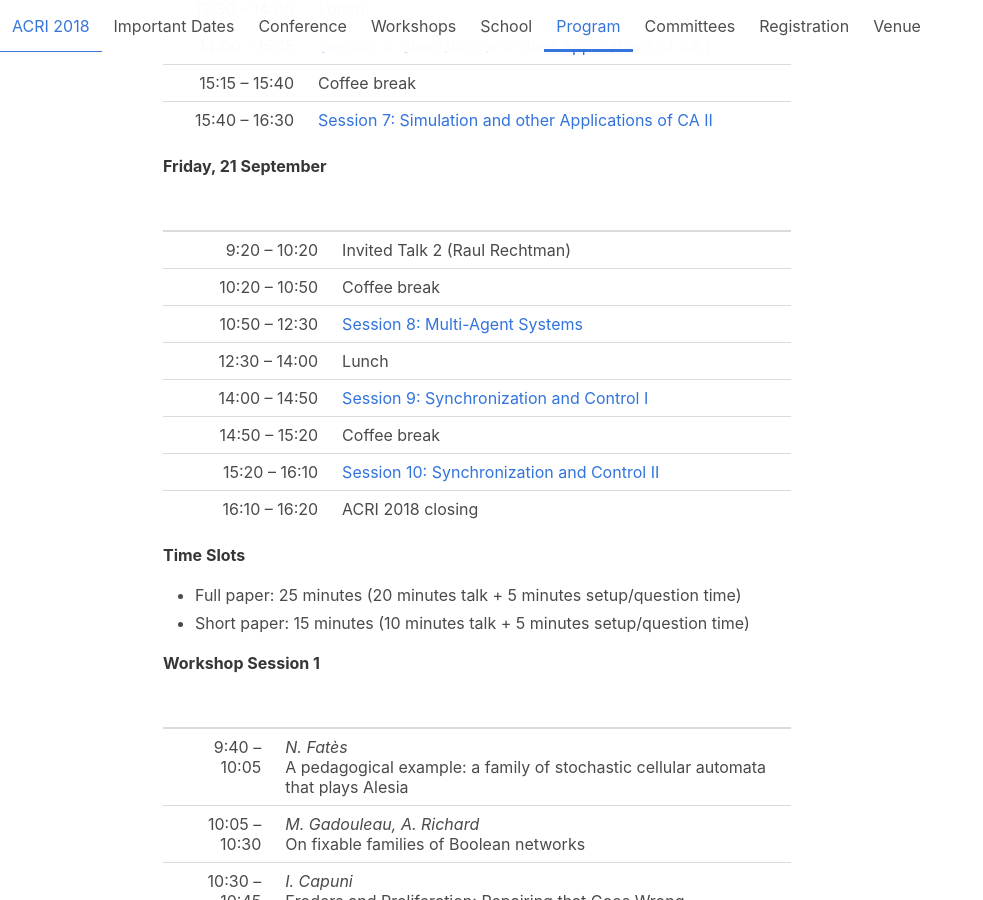
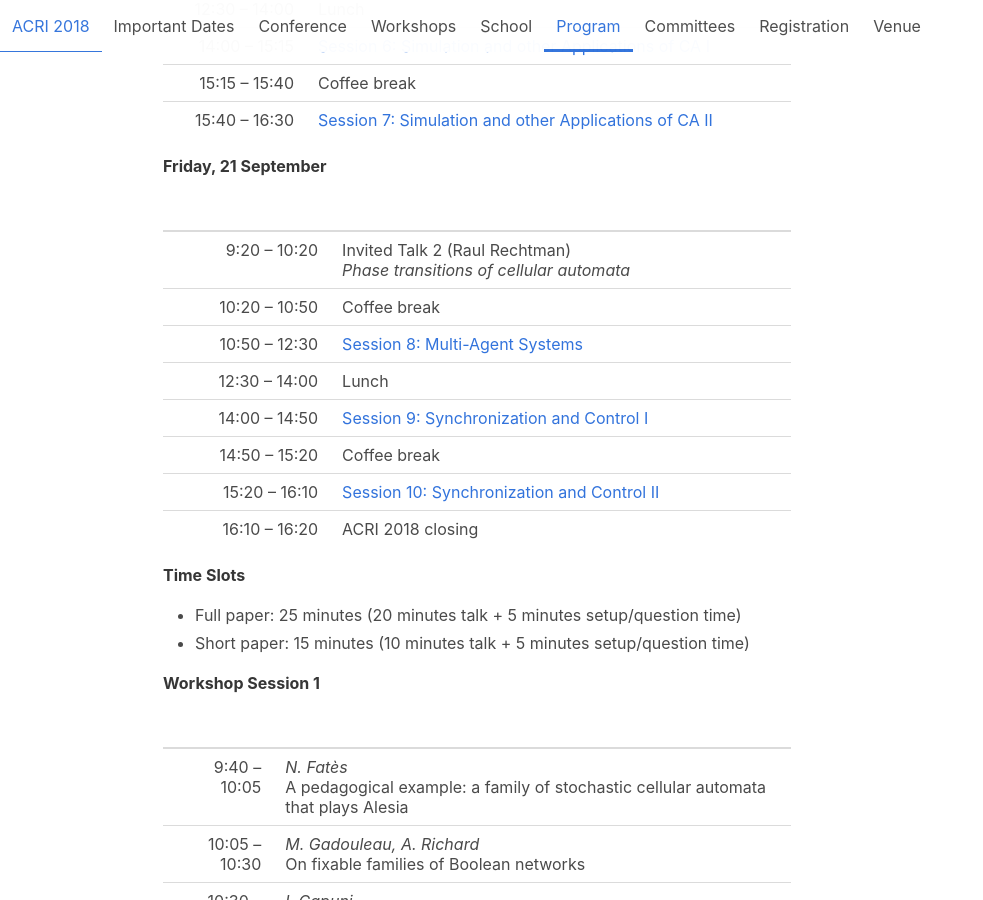
Before and after one commit to acri2018/acri2018.github.io, a Jekyll site: the page built from program.md, in a window 1280 px wide and 900 px high, scrolled down 1797 px. Shown: the whole window, without its empty margins (0-983 px from the left). Built offline with Jekyll 4.4.1, drawn with Linux system fonts in a browser that asks for light colours.

Commit message:
Updated invited talk title

```diff
--- a/program.md
+++ b/program.md
@@ -47,16 +47,16 @@ For the [school program](/school#schedule) see the [here](/school#schedule).
 
 **Friday, 21 September**
 
-|               |                                                        |
-|--------------:|:-------------------------------------------------------|
-|  9:20 – 10:20 | Invited Talk 2 (Raul Rechtman)                         |
-| 10:20 – 10:50 | Coffee break                                           |
-| 10:50 – 12:30 | [Session 8: Multi-Agent Systems](#main-8)              |
-| 12:30 – 14:00 | Lunch                                                  |
-| 14:00 – 14:50 | [Session 9: Synchronization and Control I](#main-9)    |
-| 14:50 – 15:20 | Coffee break                                           |
-| 15:20 – 16:10 | [Session 10: Synchronization and Control II](#main-10) |
-| 16:10 – 16:20 | ACRI 2018 closing                                      |
+|               |                                                                              |
+|--------------:|:-----------------------------------------------------------------------------|
+|  9:20 – 10:20 | Invited Talk 2 (Raul Rechtman) <br> _Phase transitions of cellular automata_ |
+| 10:20 – 10:50 | Coffee break                                                                 |
+| 10:50 – 12:30 | [Session 8: Multi-Agent Systems](#main-8)                                    |
+| 12:30 – 14:00 | Lunch                                                                        |
+| 14:00 – 14:50 | [Session 9: Synchronization and Control I](#main-9)                          |
+| 14:50 – 15:20 | Coffee break                                                                 |
+| 15:20 – 16:10 | [Session 10: Synchronization and Control II](#main-10)                       |
+| 16:10 – 16:20 | ACRI 2018 closing                                                            |
 
 
 **Time Slots**
```
Also changed, not shown: conference.md (+2 -0 lines).
